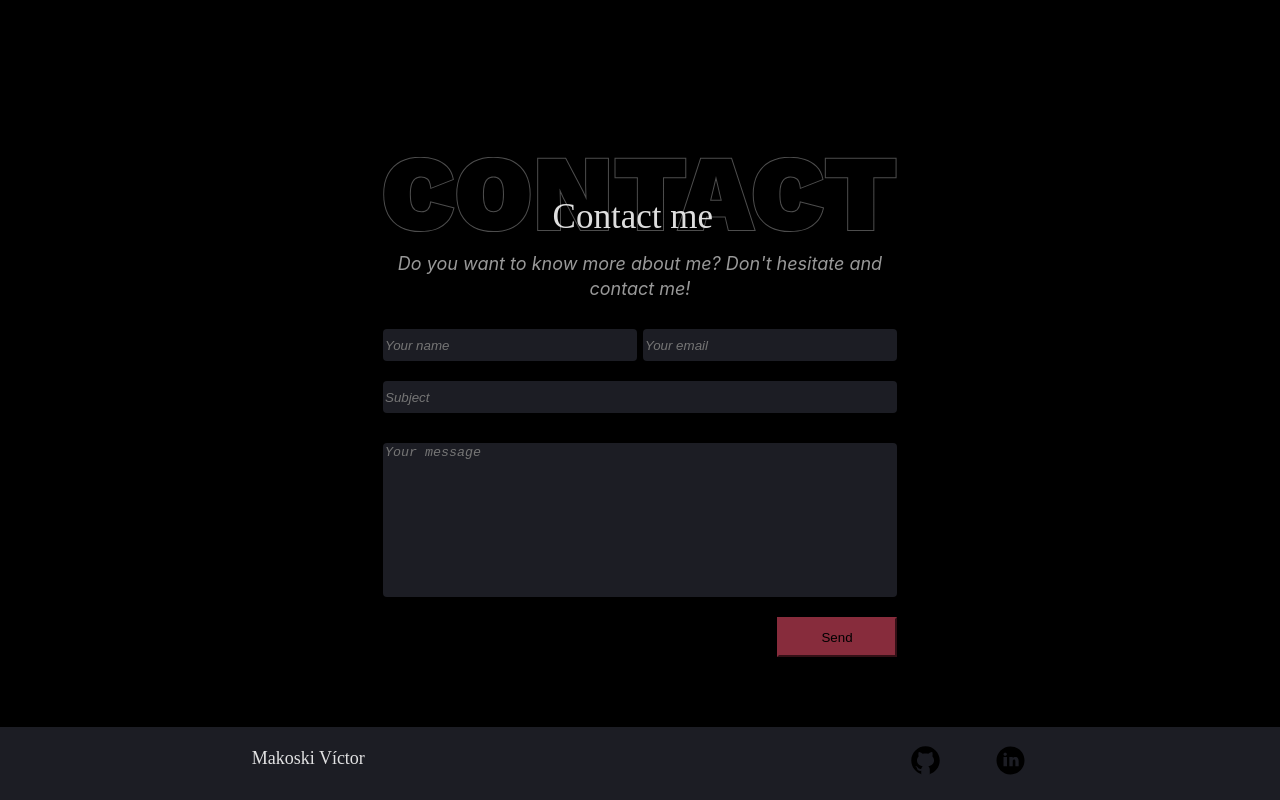
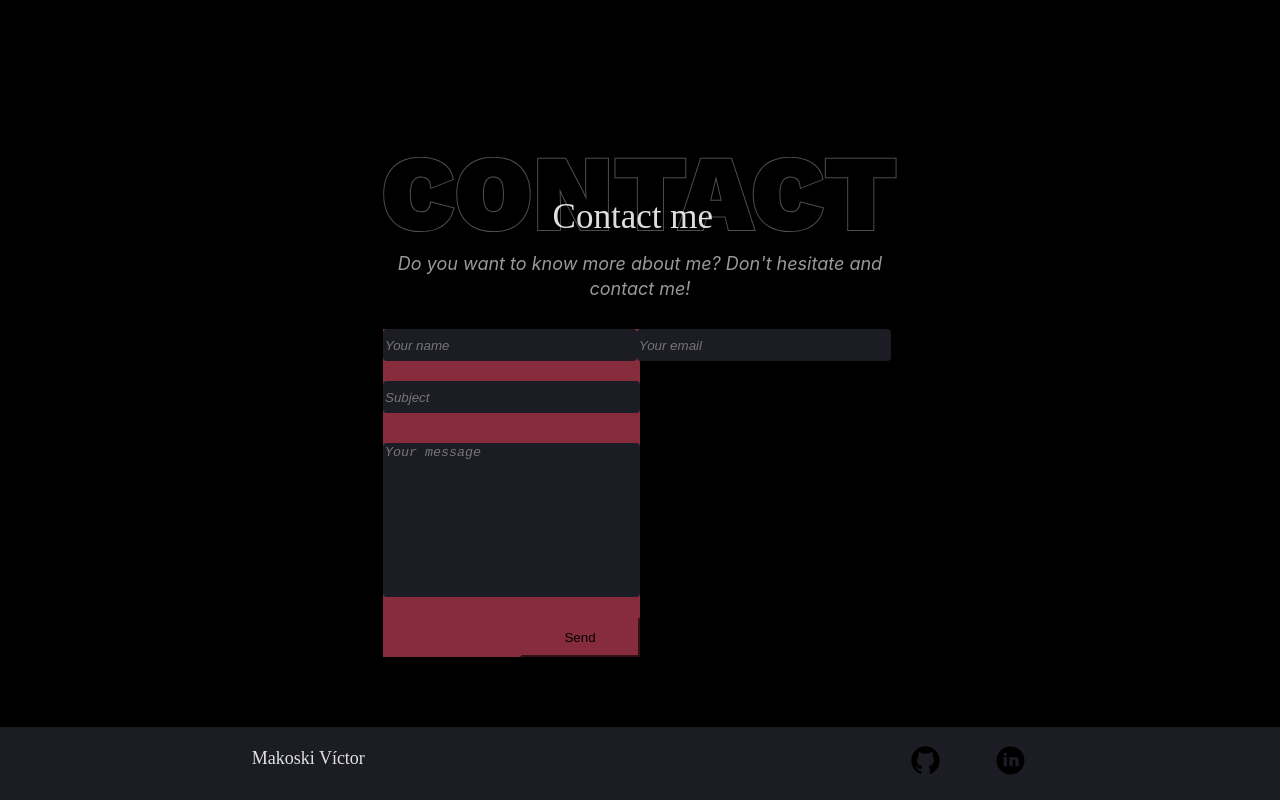
Before and after one commit to MakoskiVictor/Portfolio-Makoski.Dev, a React (Vite) app: page / in a window 1280 px wide. Shown: the part 2313-3113 px from the top of the page. Built offline with nearby package versions, Linux system fonts and the light colour scheme; a web font is replaced by a local one.

Commit message:
with modified

```diff
--- a/src/styles/Messager.module.css
+++ b/src/styles/Messager.module.css
@@ -1,6 +1,7 @@
 .form {
-    max-width: 640px;
-    width: 100%;
+    /* max-width: 550px; */
+    width: 50%;
+    background-color: #872c3c;
 }
 
 .container {
```
